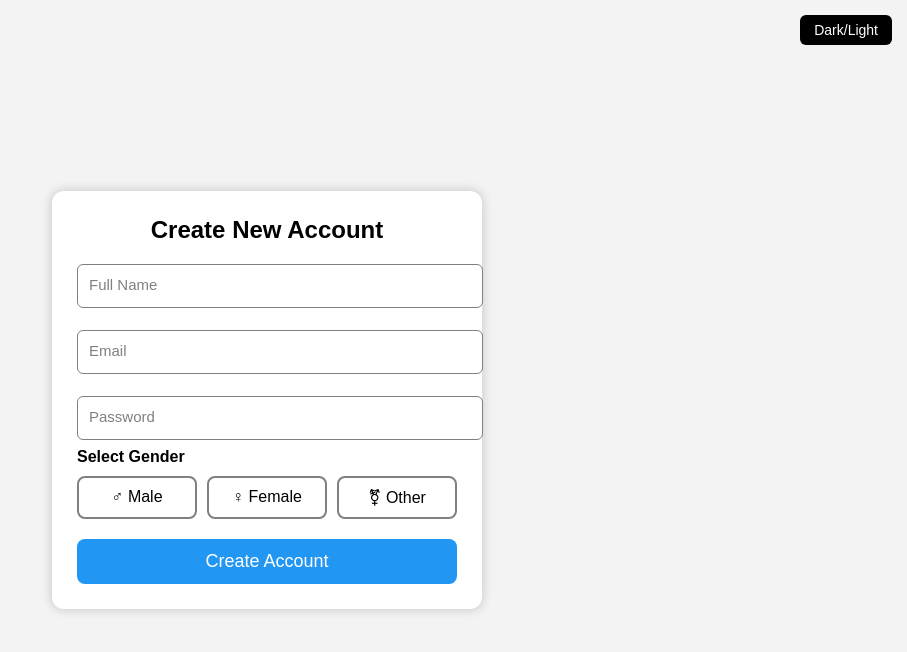
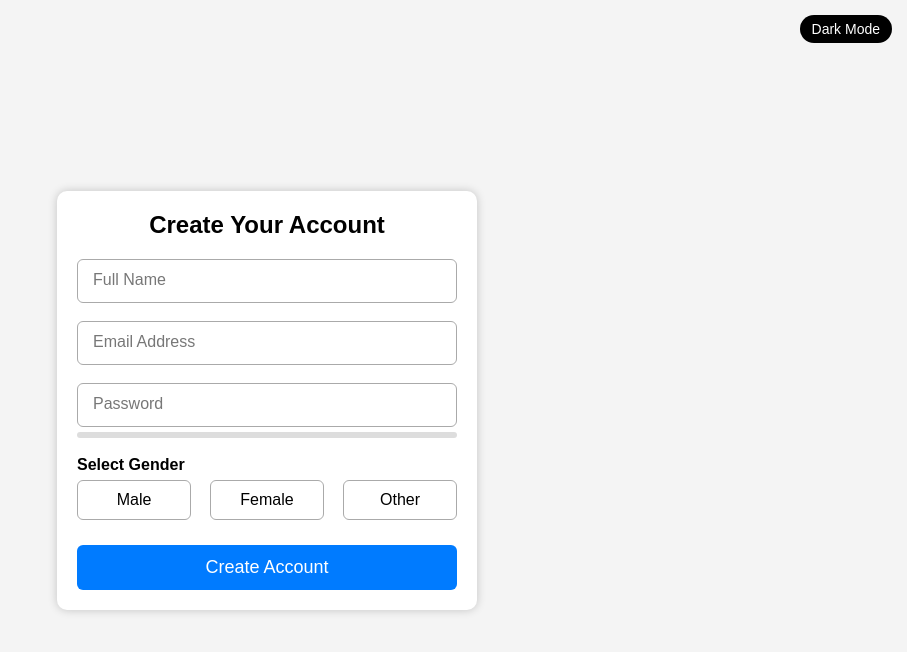
Before and after one commit to SOMESH-9936/LOGIN-PAGE, a plain HTML site: page index.html in a window 1280 px wide. Shown: the whole page, without its empty margins (373-1280 px from the left). Drawn offline with Linux system fonts and the light colour scheme.

Commit message:
Update index.html

```diff
--- a/index.html
+++ b/index.html
@@ -1,240 +1,248 @@
 <!DOCTYPE html>
 <html lang="en">
 <head>
-<meta charset="UTF-8">
-<meta name="viewport" content="width=device-width, initial-scale=1.0">
-<title>Create Account</title>
+    <meta charset="UTF-8">
+    <meta name="viewport" content="width=device-width, initial-scale=1.0">
+    <title>Create Account</title>
 
-<style>
-    body {
-        font-family: Arial, sans-serif;
-        margin: 0;
-        padding: 0;
-        display: flex;
-        justify-content: center;
-        align-items: center;
-        min-height: 100vh;
-        background: #f3f3f3;
-        transition: 0.3s;
-    }
+    <style>
+        *{
+            margin:0;
+            padding:0;
+            box-sizing:border-box;
+            font-family:Arial, sans-serif;
+        }
 
-    /* Dark Mode */
-    body.dark {
-        background: #1c1c1c;
-        color: white;
-    }
+        body{
+            background:#f4f4f4;
+            display:flex;
+            align-items:center;
+            justify-content:center;
+            min-height:100vh;
+            padding:20px;
+            transition:0.3s;
+        }
 
-    .container {
-        width: 92%;
-        max-width: 430px;
-        background: white;
-        padding: 25px;
-        border-radius: 12px;
-        box-shadow: 0 0 12px rgba(0,0,0,0.2);
-        transition: 0.3s;
-        box-sizing: border-box;
-    }
-    body.dark .container {
-        background: #2b2b2b;
-        color: white;
-    }
+        .container{
+            width:100%;
+            max-width:420px;
+            background:#fff;
+            padding:20px;
+            border-radius:10px;
+            box-shadow:0 0 10px rgba(0,0,0,0.2);
+        }
 
-    h2 {
-        text-align: center;
-        margin-top: 0;
-    }
+        h2{
+            text-align:center;
+            margin-bottom:20px;
+        }
 
-    /* Floating labels */
-    .input-group {
-        position: relative;
-        margin-bottom: 22px;
-    }
+        /* Floating Labels */
+        .input-box{
+            position:relative;
+            margin-bottom:18px;
+        }
+        .input-box input{
+            width:100%;
+            padding:12px;
+            font-size:16px;
+            outline:none;
+            border:1px solid #aaa;
+            border-radius:6px;
+            background:transparent;
+        }
+        .input-box label{
+            position:absolute;
+            left:12px;
+            top:12px;
+            color:#777;
+            transition:0.2s;
+            pointer-events:none;
+            background:white;
+            padding:0 4px;
+        }
+        .input-box input:focus + label,
+        .input-box input:not(:placeholder-shown) + label{
+            top:-8px;
+            font-size:13px;
+            color:#333;
+        }
 
-    .input-group input {
-        width: 100%;
-        padding: 12px;
-        border: 1px solid gray;
-        border-radius: 6px;
-        font-size: 16px;
-        outline: none;
-        background: transparent;
-    }
+        /* Gender Select */
+        .gender-box{
+            margin-bottom:15px;
+        }
+        .gender-box h4{
+            margin-bottom:6px;
+        }
+        .gender{
+            display:flex;
+            justify-content:space-between;
+        }
+        .gender div{
+            width:30%;
+            padding:10px;
+            text-align:center;
+            border:1px solid #aaa;
+            border-radius:6px;
+            cursor:pointer;
+            transition:0.3s;
+        }
+        .gender div.active{
+            background:#007bff;
+            color:white;
+        }
 
-    .input-group label {
-        position: absolute;
-        left: 12px;
-        top: 12px;
-        font-size: 15px;
-        color: gray;
-        transition: 0.2s;
-        pointer-events: none;
-    }
+        /* Password Strength Bar */
+        #strengthBar{
+            width:100%;
+            height:6px;
+            background:#ddd;
+            border-radius:5px;
+            margin-top:5px;
+        }
+        #strength{
+            height:100%;
+            width:0%;
+            background:green;
+            border-radius:5px;
+        }
 
-    .input-group input:focus + label,
-    .input-group input:not(:placeholder-shown) + label {
-        top: -8px;
-        left: 10px;
-        background: inherit;
-        font-size: 12px;
-        padding: 0 4px;
-        color: #2196F3;
-    }
+        /* Submit Button + Loader */
+        .btn{
+            width:100%;
+            padding:12px;
+            background:#007bff;
+            color:white;
+            border:none;
+            border-radius:6px;
+            font-size:18px;
+            cursor:pointer;
+            margin-top:10px;
+        }
+        .loader{
+            display:none;
+            margin:auto;
+            margin-top:15px;
+            border:4px solid #eee;
+            border-top:4px solid #007bff;
+            width:32px;
+            height:32px;
+            border-radius:50%;
+            animation:spin 1s linear infinite;
+        }
+        @keyframes spin{
+            100%{transform:rotate(360deg);}
+        }
 
-    /* Gender Buttons */
-    h4 {
-        margin-bottom: 10px;
-        margin-top: 10px;
-    }
+        /* Dark Mode */
+        body.dark{
+            background:#1a1a1a;
+            color:white;
+        }
+        body.dark .container{
+            background:#2a2a2a;
+            color:white;
+        }
+        body.dark input{
+            background:#222;
+            color:white;
+            border:1px solid #666;
+        }
+        #toggle{
+            position:absolute;
+            top:15px;
+            right:15px;
+            padding:6px 12px;
+            background:black;
+            color:white;
+            border-radius:20px;
+            cursor:pointer;
+            font-size:14px;
+        }
+    </style>
+</head>
 
-    .gender-box {
-        display: flex;
-        justify-content: space-between;
-        margin-bottom: 20px;
-        gap: 10px;
-    }
-
-    .gender-box div {
-        flex: 1;
-        padding: 10px;
-        border: 2px solid gray;
-        border-radius: 8px;
-        text-align: center;
-        cursor: pointer;
-        transition: 0.3s;
-        user-select: none;
-    }
-    .gender-box div:hover {
-        border-color: #2196F3;
-    }
-    .gender-box .selected {
-        border-color: #2196F3;
-        background: #e9f3ff;
-    }
-
-    /* Password Strength */
-    #strength {
-        margin-top: -14px;
-        margin-bottom: 10px;
-        font-size: 14px;
-    }
-
-    /* Submit Button */
-    button {
-        width: 100%;
-        padding: 12px;
-        background: #2196F3;
-        border: none;
-        color: white;
-        border-radius: 8px;
-        font-size: 18px;
-        cursor: pointer;
-        transition: 0.3s;
-    }
-    button:hover {
-        background: #0b7dda;
-    }
-
-    /* Loader */
-    .loader {
-        display: none;
-        border: 4px solid #ddd;
-        border-top: 4px solid #2196F3;
-        border-radius: 50%;
-        width: 34px;
-        height: 34px;
-        animation: spin 0.8s linear infinite;
-        margin: 10px auto;
-    }
-    @keyframes spin {
-        100% { transform: rotate(360deg); }
-    }
-
-    /* Dark/Light toggle */
-    .toggle-btn {
-        position: absolute;
-        top: 15px;
-        right: 15px;
-        padding: 7px 14px;
-        background: black;
-        color: white;
-        border-radius: 6px;
-        cursor: pointer;
-        font-size: 14px;
-    }
-</style>
-
-</head>
 <body>
 
-<div class="toggle-btn" onclick="toggleMode()">Dark/Light</div>
+<div id="toggle">Dark Mode</div>
 
 <div class="container">
-    <h2>Create New Account</h2>
+    <h2>Create Your Account</h2>
 
-    <!-- Name -->
-    <div class="input-group">
-        <input type="text" id="name" required placeholder=" ">
+    <div class="input-box">
+        <input type="text" id="name" placeholder=" " required>
         <label>Full Name</label>
     </div>
 
-    <!-- Email -->
-    <div class="input-group">
-        <input type="email" id="email" required placeholder=" ">
-        <label>Email</label>
+    <div class="input-box">
+        <input type="email" id="email" placeholder=" " required>
+        <label>Email Address</label>
     </div>
 
-    <!-- Password -->
-    <div class="input-group">
-        <input type="password" id="password" required placeholder=" " onkeyup="checkStrength()">
+    <div class="input-box">
+        <input type="password" id="password" placeholder=" " required onkeyup="checkStrength()">
         <label>Password</label>
+
+        <div id="strengthBar">
+            <div id="strength"></div>
+        </div>
     </div>
 
-    <div id="strength"></div>
-
-    <!-- Gender -->
-    <h4>Select Gender</h4>
+    <!-- Gender Selector -->
     <div class="gender-box">
-        <div onclick="selectGender(this,'Male')">♂ Male</div>
-        <div onclick="selectGender(this,'Female')">♀ Female</div>
-        <div onclick="selectGender(this,'Other')">⚧ Other</div>
+        <h4>Select Gender</h4>
+        <div class="gender">
+            <div onclick="selectGender(this)">Male</div>
+            <div onclick="selectGender(this)">Female</div>
+            <div onclick="selectGender(this)">Other</div>
+        </div>
     </div>
 
-    <button onclick="submitForm()">Create Account</button>
-    <div class="loader" id="loader"></div>
+    <!-- Submit -->
+    <button class="btn" onclick="submitForm()">Create Account</button>
+    <div class="loader" id="load"></div>
 </div>
 
-
 <script>
-    let gender = "";
-
-    function selectGender(box, value) {
-        document.querySelectorAll(".gender-box div").forEach(b => b.classList.remove("selected"));
-        box.classList.add("selected");
-        gender = value;
+    // Gender Selection
+    function selectGender(el){
+        document.querySelectorAll(".gender div").forEach(g=>g.classList.remove("active"));
+        el.classList.add("active");
     }
 
     // Password Strength Checker
-    function checkStrength() {
+    function checkStrength(){
         let pass = document.getElementById("password").value;
         let strength = document.getElementById("strength");
 
-        if (pass.length < 4) strength.innerHTML = "Weak Password ❌";
-        else if (pass.length < 7) strength.innerHTML = "Medium Password ⚠️";
-        else strength.innerHTML = "Strong Password ✅";
+        let score = 0;
+        if(pass.length > 5) score++;
+        if(/[A-Z]/.test(pass)) score++;
+        if(/[0-9]/.test(pass)) score++;
+        if(/[^A-Za-z0-9]/.test(pass)) score++;
+
+        let width = ["20%","40%","60%","100%"][score-1] || "10%";
+        strength.style.width = width;
+        strength.style.background = score < 2 ? "red" : score < 3 ? "orange" : "green";
     }
 
-    // Submit with Loader + Success Page
-    function submitForm() {
-        document.getElementById("loader").style.display = "block";
-
-        setTimeout(() => {
-            window.location.href = "success.html";
-        }, 2000);
+    // Dark Mode Toggle
+    document.getElementById("toggle").onclick = function(){
+        document.body.classList.toggle("dark");
+        this.innerText = document.body.classList.contains("dark") ? "Light Mode" : "Dark Mode";
     }
 
-    // Dark / Light Mode
-    function toggleMode() {
-        document.body.classList.toggle("dark");
+    // Form Submit + Loader + Success Page
+    function submitForm(){
+        document.getElementById("load").style.display = "block";
+
+        setTimeout(()=>{
+            document.body.innerHTML = `
+                <h1 style="text-align:center;margin-top:40px;">🎉 Welcome to Your Account!</h1>
+                <p style="text-align:center;font-size:18px;">Your account has been created successfully.</p>
+            `;
+        },2000);
     }
 </script>
 
```
